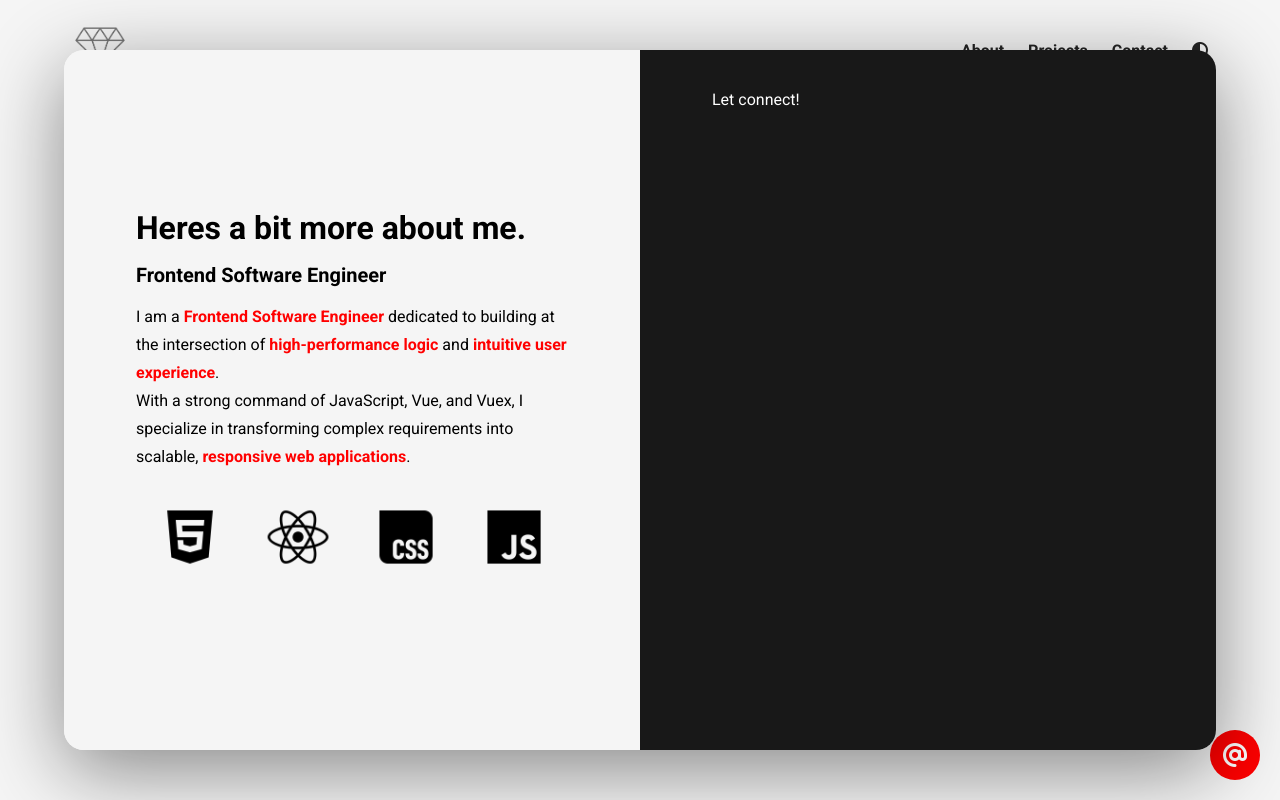
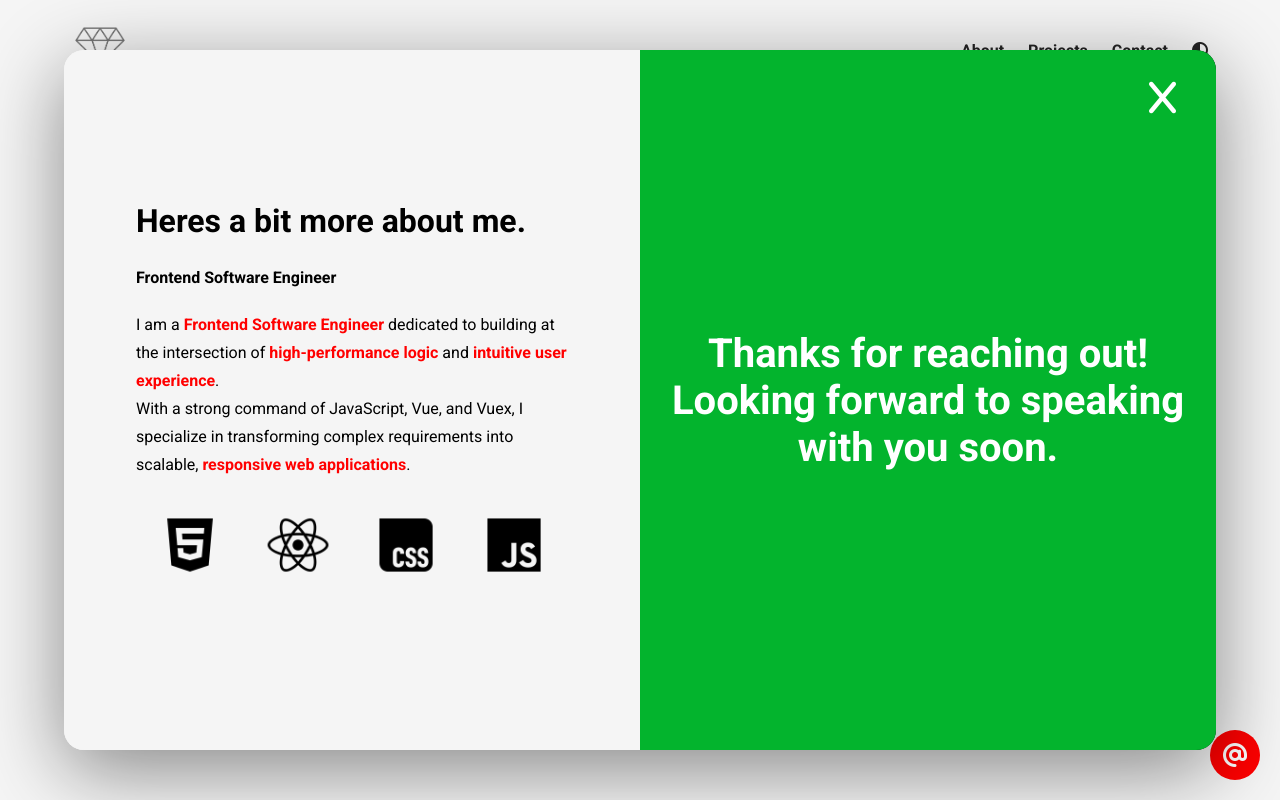
Before and after one commit to ykarfaridis/Module-4-Project, a plain HTML site: page index.html in a window 1280 px wide. Shown: the top 800 px of the page. Drawn offline with Linux system fonts and the light colour scheme; some icons are missing.

Commit message:
Modal complete

```diff
--- a/index.html
+++ b/index.html
@@ -92,7 +92,34 @@
             </figure>
         </div>
             </div>
-            <div class="modal__half modal__contact">Let connect!</div>
+            <div class="modal__half modal__contact">
+                <h3 class="modal__title modal__title--contact">Let's Connect!</h3>
+                <h4 class="modal__subtitle modal__subtitle--contact">I'm always open to new opportunities.</h4>
+                <form id="contact__form" action="">
+                    <div class="form__item">
+                        <label class="form__item--label">Name</label>
+                        <input class="input" name ="user__name" type="text" required></input>
+                    </div>
+                    <div class="form__item">
+                        <label class="form__item--label">Email</label>
+                        <input class="input" name ="user__email" type="email" required></input>
+                    </div>
+                    <div class="form__item">
+                        <label class="form__item--label">Message</label>
+                        <textarea class="input input--textarea" name ="user__message" required></textarea>
+                    </div>
+                    <button id="contact__submit" class="form__submit">
+                        Connect
+                    </button>
+                </form>
+                <div class="modal__overlay modal__overlay--loading">
+                    <i class="fa-solid fa-spinner"></i>
+                </div>
+                <div class="modal__overlay modal__overlay--success">
+                    Thanks for reaching out! Looking forward to speaking with you soon.
+                </div>
+            </div>
+            <i class="fa-solid fa-x modal__exit click"></i>
         </div>
     </section>
     <section id="projects">
--- a/style.css
+++ b/style.css
@@ -66,6 +66,45 @@ section {
     background-color: #f5f5f5;
 }
 
+input, textarea {
+    outline: none;
+    padding: 12px;
+    border: 3px solid #ccc;
+    border-top: none;
+    border-left: none;
+    border-right: none;
+    border-radius: 16px;
+    width: 100%;
+    background-color: #242424;
+    color: white;
+    margin-bottom: 16px;
+    height: 40px;
+    transition: all 300ms ease;
+}
+
+textarea {
+    resize: vertical;
+    height: 100px;
+    margin-top: 8px;
+}
+
+label {
+    font-size: 16px;
+    font-weight: bold;
+    margin-bottom: 8px;
+    display: block;
+}
+
+input:hover, textarea:hover {
+    border-color: #dcdfe6;
+    transition: all 300ms ease;
+}
+
+input:focus, textarea:focus {
+    border-color: #ff0000;
+    transition: all 300ms ease;
+}
+
 .container {
 padding: 50px 0;
 width: 100%;
@@ -79,6 +118,7 @@ width: 100%;
 }
 
 .click{
+    cursor: pointer;
     transition: all 300ms ease;
 }
 
@@ -272,6 +312,10 @@ nav {
 .modal__half {
     width: 50%;
   padding: 40px 72px;
+      display: flex;
+    flex-direction: column;
+    justify-content: center;
+    position: relative;
 }
 
 .modal__languages {
@@ -316,9 +360,6 @@ transition: all 300ms ease;
 
 .modal__about {
     background-color: rgb(245, 245, 245);
-    display: flex;
-    flex-direction: column;
-    justify-content: center;
 }
 
 .modal__contact {
@@ -332,13 +373,89 @@ transition: all 300ms ease;
 }
 
 .modal__subtitle {
-    font-size: 20px;
-    margin-bottom: 16px;
+    font-size: 16px;
+    margin: 12px 0 24px 0;
 }
 
 .modal__para {
     margin-bottom: 12px;
     line-height: 1.75;
+}
+
+.modal__overlay {
+    position: absolute;
+    top: 0;
+    left: 0;
+    width: 100%;
+    height: 100%;
+    display: flex;
+    align-items: center;
+    justify-content: center;
+    font-size: 80px;
+}
+
+.modal__overlay--loading{
+    background-color: black;
+    font-size: 80px;
+    z-index: -1;
+}
+
+.modal__overlay--success {
+    background-color: #03b42d;
+    font-size: 40px;
+    font-weight: bold;
+    text-align: center;
+    padding: 28px;
+}
+
+.modal__exit {
+    position: absolute;
+    top: 30px;
+    right: 40px;
+    font-size: 36px;
+    z-index: 100;
+    color: #fff;
+    cursor: pointer;
+}
+
+.modal__exit:hover {
+    color: #ff0000;
+    transition: all 300ms ease;
+}
+
+.fa-spinner {
+    animation: spin 1s linear infinite;
+}
+@keyframes spin {
+    0% { transform: rotate(0deg); }
+    100% { transform: rotate(360deg); }
+}
+
+.form__item{
+    margin-bottom: 20px;
+}
+
+.form__submit {
+    border: 2px solid #ff0000;
+    background-color: #ff0000;
+    color: #fff;
+    font-size: 20px;
+    font-weight: bold;
+    width: 100%;
+    max-width: 240px;
+    padding: 12px 24px;
+    border-radius: 64px;
+    transition: all 300ms ease;
+}
+
+.form__submit:hover {
+    border-color: white;
+    background-color: transparent;
+}
+
+.form__submit:active {
+    border-color: #ff0000;
+    background-color: #ff0000;
 }
 
 /* Projects Section */
```
